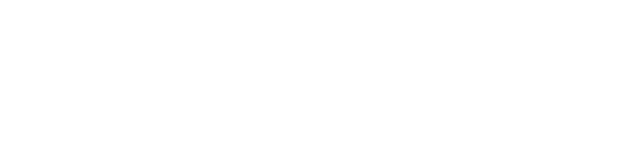
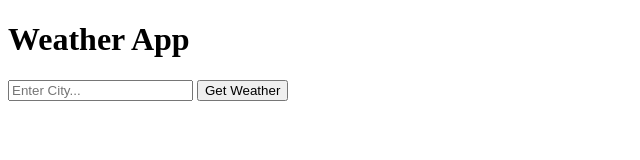
Before and after one commit to raisa-farzana/DOM-project-6, a plain HTML site: page index.html in a window 1280 px wide. Shown: the whole page, without its empty margins (0-640 px from the left). Drawn offline with Linux system fonts and the light colour scheme.

Commit message:
update files

```diff
--- a/index.html
+++ b/index.html
@@ -7,5 +7,15 @@
 </head>
 <body>
 
+    <h1> Weather App </h1>
+
+    <input type="text" id="cityInput" placeholder="Enter City...">
+    <button onclick="getWeather()"> Get Weather </button>
+    <div id="weatherInfo"> </div>
+
+
+
+
+    <script src="js/script.js"></script>
 </body>
 </html>
--- a/js/script.js
+++ b/js/script.js
@@ -0,0 +1,25 @@
+const getWeather = () => {
+
+    const city = document.getElementById('cityInput').value;
+    const apiKey = '3468a68ae69b3cf3e5055fe1232e6444';
+    const apiUrl = `https://api.openweathermap.org/data/2.5/weather?q=${city}&appid=${apiKey}`;
+
+    fetch(apiUrl)
+    .then(res => res.json())
+    .then(data => {
+        const weatherInfo = document.getElementById('weatherInfo');
+
+        const description = data.weather[0].description;
+        const temperature = data.main.temp;
+        const humidity = data.main.humidity;
+        const wind = data.wind.speed;
+
+        weatherInfo.innerHTML = `
+            <p> Description: ${description} </p>
+            <h4> Temperature: ${temperature} </h4>
+            <p> Humidity: ${humidity} </p>
+            <p> wind Speed: ${wind} </p>
+
+        `;
+    })
+}
```
